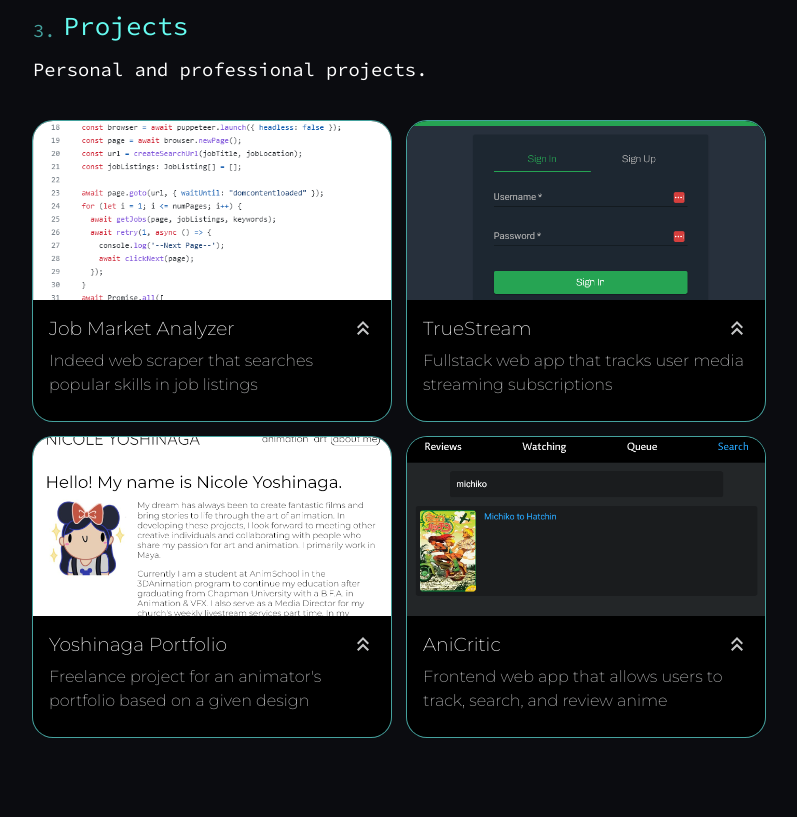
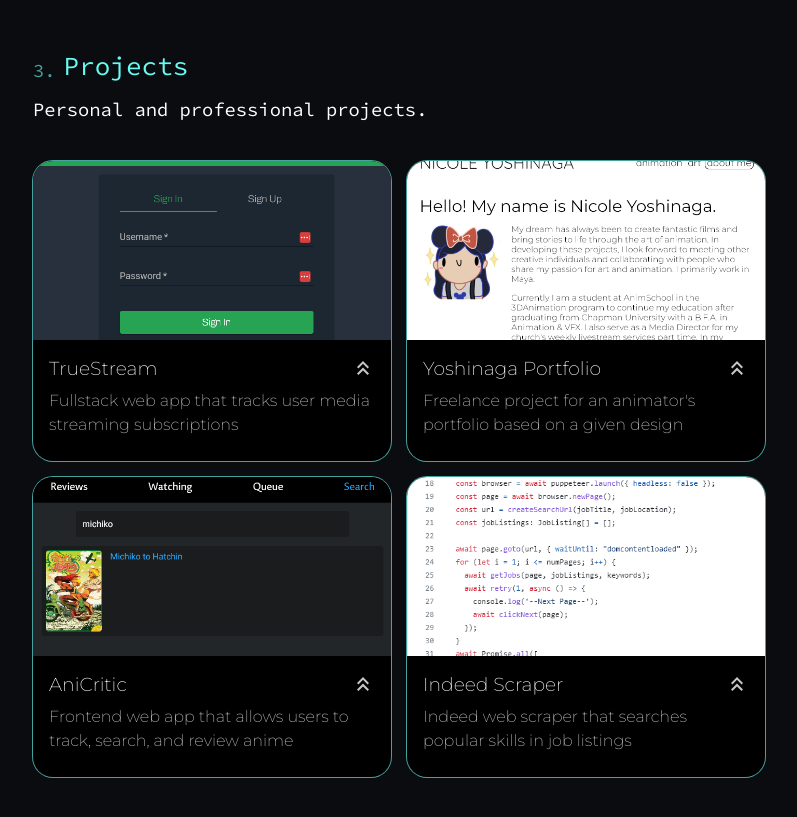
Before and after one commit to Justin-Arakaki/portfolio, a React (Vite) app: page / in a window 1280 px wide. Shown: the part 1820-2637 px from the top of the page, without its empty margins (241-1038 px from the left). Built offline with nearby package versions, Linux system fonts and the light colour scheme.

Commit message:
updated resume

```diff
--- a/src/constants/projectData.ts
+++ b/src/constants/projectData.ts
@@ -11,14 +11,6 @@
     blurb: 'Personal and professional projects.',
   },
   list: [
-    {
-      title: 'Job Market Analyzer',
-      description:
-        'Indeed web scraper that searches popular skills in job listings',
-      image: jobMarketAnalyzerPic,
-      ghUrl: 'https://github.com/Justin-Arakaki/job-market-analyzer',
-      technologies: ['Puppeteer', 'TypeScript', 'TSnode', 'Node.js'],
-    },
     {
       title: 'TrueStream',
       description:
@@ -53,6 +45,14 @@
       ghUrl: 'https://github.com/Justin-Arakaki/anicritic',
       technologies: ['JavaScript', 'AJAX', 'JikanAPI'],
     },
+    {
+      title: 'Indeed Scraper',
+      description:
+        'Indeed web scraper that searches popular skills in job listings',
+      image: jobMarketAnalyzerPic,
+      ghUrl: 'https://github.com/Justin-Arakaki/job-market-analyzer',
+      technologies: ['Puppeteer', 'TypeScript', 'TSnode', 'Node.js'],
+    },
   ],
 };
 
--- a/src/constants/skillsData.ts
+++ b/src/constants/skillsData.ts
@@ -8,6 +8,7 @@
 import jestIcon from '../assets/icons/jest-icon.svg';
 import materialUiIcon from '../assets/icons/material-ui-icon.svg';
 import nodeJsIcon from '../assets/icons/nodejs-icon.svg';
+import phpIcon from '../assets/icons/php-icon.svg';
 import postgreSqlIcon from '../assets/icons/postgresql-icon.svg';
 import puppeteerIcon from '../assets/icons/puppeteer-icon.svg';
 import reactJsIcon from '../assets/icons/reactjs-icon.svg';
@@ -37,6 +38,7 @@
     ],
     backend: [
       { name: 'Node.js', icon: nodeJsIcon, strength: 1 },
+      { name: 'PHP', icon: phpIcon, strength: 1 },
       { name: 'SQL', icon: sqlIcon, strength: 1 },
       { name: 'Express.js', icon: expressJsIcon, strength: 1 },
       { name: 'PostgreSQL', icon: postgreSqlIcon, strength: 1 },
```
Also changed, not shown: src/assets/icons/php-icon.svg (added), 1 other file (tests, documents, lock files or other folders).
